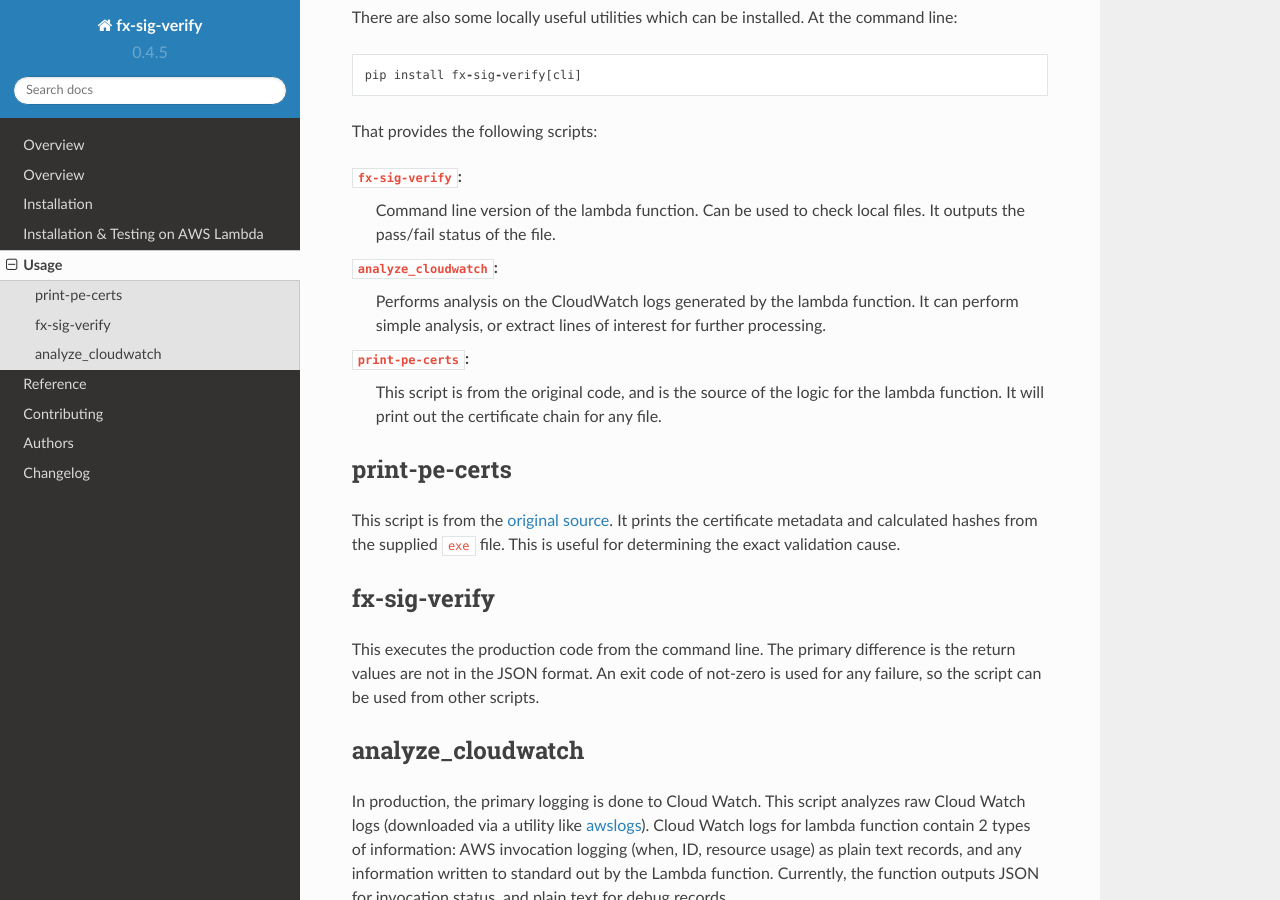
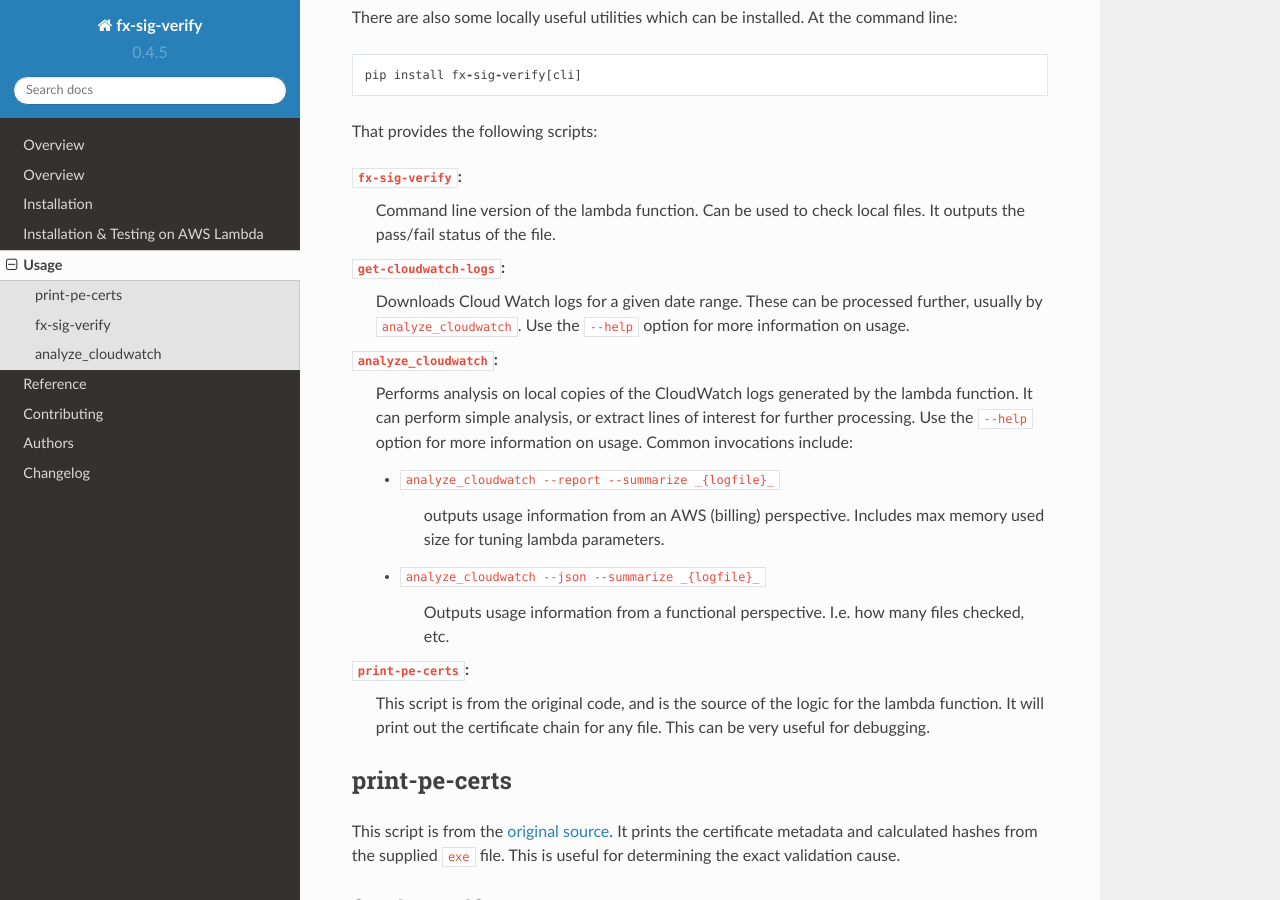
Before and after one commit to mozilla-services/fx-sig-verify, a Sphinx documentation site: the page built from docs/usage.rst, in a window 1280 px wide and 900 px high, scrolled down 269 px. Built offline with Sphinx 7.4.7 and the Read the Docs theme 2.0.0, drawn with Linux system fonts in a browser that asks for light colours.

Commit message:
Improve usage docs for log analysis (#40)
Also add Makefile support for docs. 'make docs' is your friend.

```diff
--- a/docs/installation-on-aws.rst
+++ b/docs/installation-on-aws.rst
@@ -1,5 +1,7 @@
 Installation & Testing on AWS Lambda
 ====================================
+
+.. _`lambda installation`:
 
 Installation
 ------------
--- a/docs/usage.rst
+++ b/docs/usage.rst
@@ -18,15 +18,31 @@ That provides the following scripts:
     Command line version of the lambda function. Can be used to check
     local files. It outputs the pass/fail status of the file.
 
+``get-cloudwatch-logs``:
+    Downloads Cloud Watch logs for a given date range. These can be
+    processed further, usually by ``analyze_cloudwatch``. Use the
+    ``--help`` option for more information on usage.
+
 ``analyze_cloudwatch``:
-    Performs analysis on the CloudWatch logs generated by the lambda
-    function. It can perform simple analysis, or extract lines of
-    interest for further processing.
+    Performs analysis on local copies of the CloudWatch logs generated
+    by the lambda function. It can perform simple analysis, or extract
+    lines of interest for further processing. Use the ``--help`` option
+    for more information on usage. Common invocations include:
+
+    - ``analyze_cloudwatch --report --summarize _{logfile}_``
+
+        outputs usage information from an AWS (billing) perspective.
+        Includes max memory used size for tuning lambda parameters.
+
+    -  ``analyze_cloudwatch --json --summarize _{logfile}_``
+
+        Outputs usage information from a functional perspective. I.e.
+        how many files checked, etc.
 
 ``print-pe-certs``:
     This script is from the original code, and is the source of the
     logic for the lambda function. It will print out the certificate
-    chain for any file.
+    chain for any file. This can be very useful for debugging.
 
 print-pe-certs
 --------------
```
Also changed, not shown: 1 other file.
